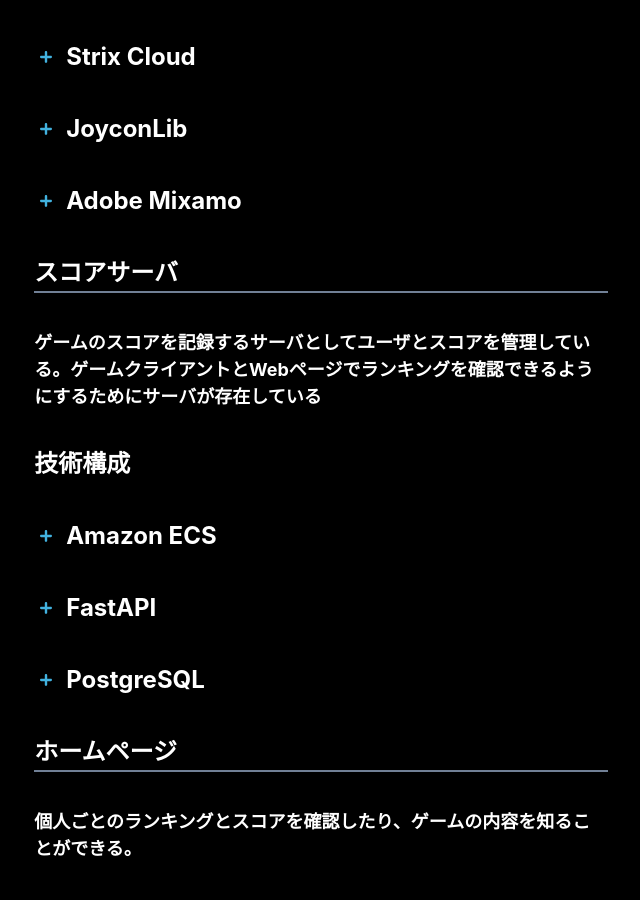
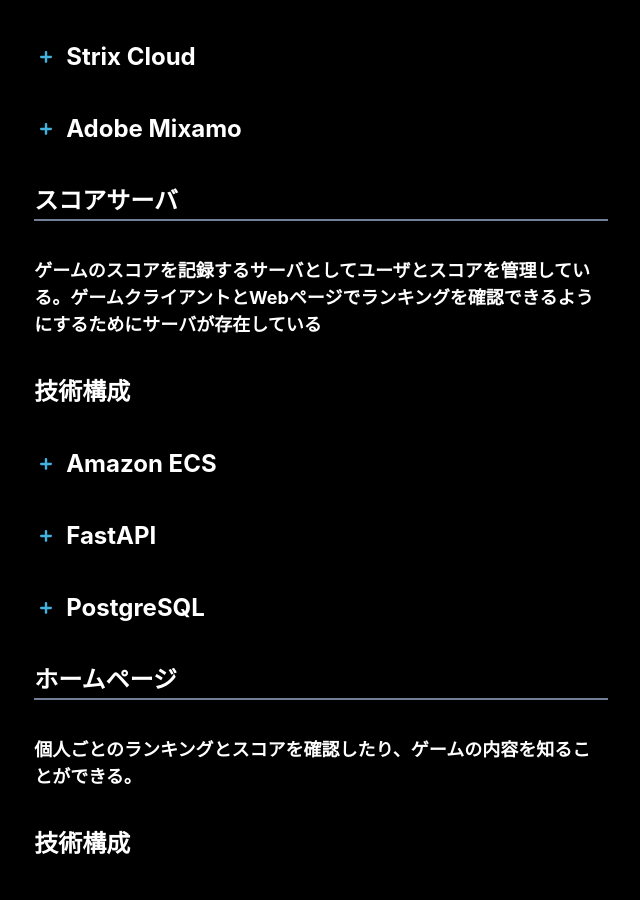
Before and after one commit to koyosai-4I-2022/koyosai-4I-home-page, a Next.js app: page /system in a window 1280 px wide. Shown: the part 873-1773 px from the top of the page, without its empty margins (319-959 px from the left). Built offline with nearby package versions, Linux system fonts and the light colour scheme.

Commit message:
重複削除

```diff
--- a/src/pages/system.tsx
+++ b/src/pages/system.tsx
@@ -45,10 +45,6 @@
           <HStack>
             <SmallAddIcon color='#42B2DF' />
             <Text>Strix Cloud</Text>
-          </HStack>
-          <HStack>
-            <SmallAddIcon color='#42B2DF' />
-            <Text>JoyconLib</Text>
           </HStack>
           <HStack>
             <SmallAddIcon color='#42B2DF' />
```
